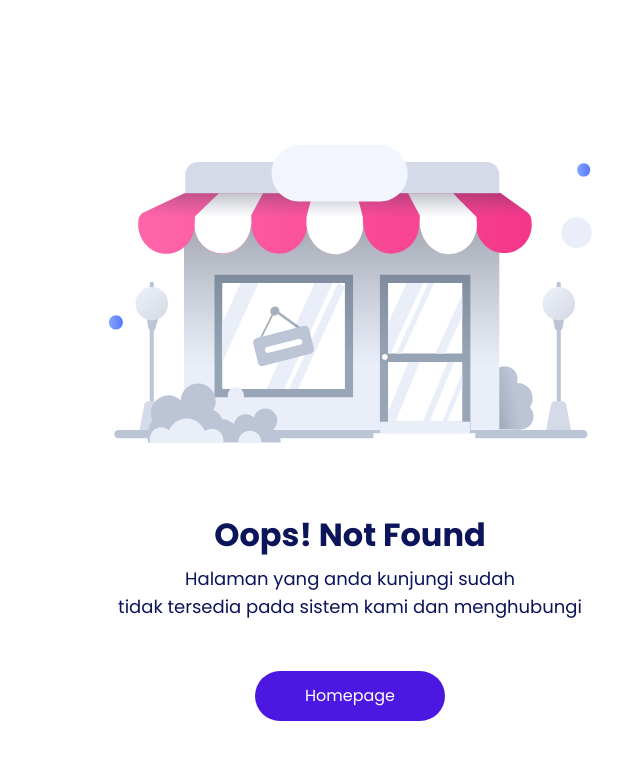
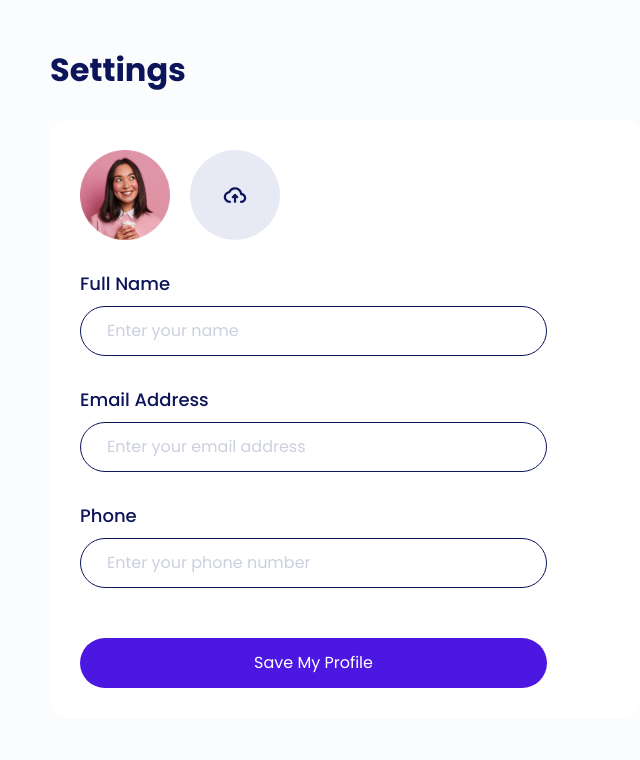
Before and after one commit to yogidelfiandra/egames-voucher-topup, a Next.js app: page /member/edit-profile in a window 1280 px wide. Before the commit this address had no page. Shown: the top 760 px of the page, without its empty margins (290-930 px from the left). Built offline with nearby package versions, Linux system fonts and the light colour scheme.

Commit message:
add edit-profile page

```diff
--- a/pages/_app.tsx
+++ b/pages/_app.tsx
@@ -4,6 +4,7 @@
 import '../styles/checkout.css';
 import '../styles/complete-checkout.css';
 import '../styles/detail.css';
+import '../styles/edit-profile.css';
 import '../styles/homepage.css';
 import '../styles/overview.css';
 import '../styles/sidebar.css';
--- /dev/null
+++ b/pages/member/edit-profile.tsx
@@ -0,0 +1,163 @@
+export default function EditProfile() {
+  return (
+    <section className='edit-profile overflow-auto'>
+      <main className='main-wrapper'>
+        <div className='ps-lg-0'>
+          <h2 className='text-4xl fw-bold color-palette-1 mb-30'>Settings</h2>
+          <div className='bg-card pt-30 ps-30 pe-30 pb-30'>
+            <form action=''>
+              <div className='photo d-flex'>
+                <div className='position-relative me-20'>
+                  <img
+                    src='/img/avatar-1.png'
+                    width='90'
+                    height='90'
+                    className='avatar img-fluid'
+                  />
+                  <div className='avatar-overlay position-absolute top-0 d-flex justify-content-center align-items-center'>
+                    <svg
+                      width='24'
+                      height='24'
+                      viewBox='0 0 24 24'
+                      fill='none'
+                      xmlns='http://www.w3.org/2000/svg'
+                    >
+                      <path
+                        d='M3 6H5H21'
+                        stroke='white'
+                        stroke-width='2'
+                        stroke-linecap='round'
+                        stroke-linejoin='round'
+                      />
+                      <path
+                        d='M8 6V4C8 3.46957 8.21071 2.96086 8.58579 2.58579C8.96086 2.21071 9.46957 2 10 2H14C14.5304 2 15.0391 2.21071 15.4142 2.58579C15.7893 2.96086 16 3.46957 16 4V6M19 6V20C19 20.5304 18.7893 21.0391 18.4142 21.4142C18.0391 21.7893 17.5304 22 17 22H7C6.46957 22 5.96086 21.7893 5.58579 21.4142C5.21071 21.0391 5 20.5304 5 20V6H19Z'
+                        stroke='white'
+                        stroke-width='2'
+                        stroke-linecap='round'
+                        stroke-linejoin='round'
+                      />
+                      <path
+                        d='M14 11V17'
+                        stroke='white'
+                        stroke-width='2'
+                        stroke-linecap='round'
+                        stroke-linejoin='round'
+                      />
+                      <path
+                        d='M10 11V17'
+                        stroke='white'
+                        stroke-width='2'
+                        stroke-linecap='round'
+                        stroke-linejoin='round'
+                      />
+                    </svg>
+                  </div>
+                </div>
+                <div className='image-upload'>
+                  <label htmlFor='avatar'>
+                    <svg
+                      width='90'
+                      height='90'
+                      viewBox='0 0 90 90'
+                      fill='none'
+                      xmlns='http://www.w3.org/2000/svg'
+                    >
+                      <circle cx='45' cy='45' r='45' fill='#E7EAF5' />
+                      <path
+                        fill-rule='evenodd'
+                        clip-rule='evenodd'
+                        d='M45 39.375C42.7981 39.375 40.9679 40.7216 40.3127 42.5332C40.1693 42.9297 39.8162 43.2128 39.398 43.2665C37.4362 43.5183 36 45.1013 36 46.9286C36 48.919 37.7105 50.625 39.9375 50.625C40.5588 50.625 41.0625 51.1287 41.0625 51.75C41.0625 52.3713 40.5588 52.875 39.9375 52.875C36.5726 52.875 33.75 50.2638 33.75 46.9286C33.75 44.0997 35.7853 41.7878 38.4536 41.1547C39.5996 38.7573 42.1173 37.125 45 37.125C48.5711 37.125 51.6055 39.6452 52.1224 43.0137C54.4461 43.4763 56.25 45.4474 56.25 47.8929C56.25 50.6955 53.8807 52.875 51.075 52.875C50.4537 52.875 49.95 52.3713 49.95 51.75C49.95 51.1287 50.4537 50.625 51.075 50.625C52.7428 50.625 54 49.3507 54 47.8929C54 46.435 52.7428 45.1607 51.075 45.1607C50.4537 45.1607 49.95 44.657 49.95 44.0357C49.95 41.5128 47.7862 39.375 45 39.375Z'
+                        fill='#0C145A'
+                      />
+                      <path
+                        fill-rule='evenodd'
+                        clip-rule='evenodd'
+                        d='M45 52.875C44.3787 52.875 43.875 52.3713 43.875 51.75V45C43.875 44.3787 44.3787 43.875 45 43.875C45.6213 43.875 46.125 44.3787 46.125 45V51.75C46.125 52.3713 45.6213 52.875 45 52.875Z'
+                        fill='#0C145A'
+                      />
+                      <path
+                        fill-rule='evenodd'
+                        clip-rule='evenodd'
+                        d='M41.9545 48.0455C41.5152 47.6062 41.5152 46.8938 41.9545 46.4545L44.2045 44.2045C44.6438 43.7652 45.3562 43.7652 45.7955 44.2045C46.2348 44.6438 46.2348 45.3562 45.7955 45.7955L43.5455 48.0455C43.1062 48.4848 42.3938 48.4848 41.9545 48.0455Z'
+                        fill='#0C145A'
+                      />
+                      <path
+                        fill-rule='evenodd'
+                        clip-rule='evenodd'
+                        d='M44.2045 44.2045C44.6438 43.7652 45.3562 43.7652 45.7955 44.2045L48.0455 46.4545C48.4848 46.8938 48.4848 47.6062 48.0455 48.0455C47.6062 48.4848 46.8938 48.4848 46.4545 48.0455L44.2045 45.7955C43.7652 45.3562 43.7652 44.6438 44.2045 44.2045Z'
+                        fill='#0C145A'
+                      />
+                    </svg>
+                  </label>
+                  <input
+                    id='avatar'
+                    type='file'
+                    name='avatar'
+                    accept='image/png, image/jpeg'
+                  />
+                </div>
+              </div>
+              <div className='pt-30'>
+                <label
+                  htmlFor='name'
+                  className='form-label text-lg fw-medium color-palette-1 mb-10'
+                >
+                  Full Name
+                </label>
+                <input
+                  type='text'
+                  className='form-control rounded-pill text-lg'
+                  id='name'
+                  name='name'
+                  aria-describedby='name'
+                  placeholder='Enter your name'
+                />
+              </div>
+              <div className='pt-30'>
+                <label
+                  htmlFor='email'
+                  className='form-label text-lg fw-medium color-palette-1 mb-10'
+                >
+                  Email Address
+                </label>
+                <input
+                  type='email'
+                  className='form-control rounded-pill text-lg'
+                  id='email'
+                  name='email'
+                  aria-describedby='email'
+                  placeholder='Enter your email address'
+                />
+              </div>
+              <div className='pt-30'>
+                <label
+                  htmlFor='phone'
+                  className='form-label text-lg fw-medium color-palette-1 mb-10'
+                >
+                  Phone
+                </label>
+                <input
+                  type='tel'
+                  className='form-control rounded-pill text-lg'
+                  id='phone'
+                  name='phone'
+                  aria-describedby='phone'
+                  placeholder='Enter your phone number'
+                />
+              </div>
+              <div className='button-group d-flex flex-column pt-50'>
+                <button
+                  type='submit'
+                  className='btn btn-save fw-medium text-lg text-white rounded-pill'
+                  role='button'
+                >
+                  Save My Profile
+                </button>
+              </div>
+            </form>
+          </div>
+        </div>
+      </main>
+    </section>
+  );
+}
--- /dev/null
+++ b/styles/edit-profile.css
@@ -0,0 +1,75 @@
+.edit-profile {
+  background-color: #fbfcfd;
+}
+
+.edit-profile main.main-wrapper {
+  margin-left: 340px;
+  height: 100%;
+  margin-right: auto;
+  position: relative;
+  padding: 50px 50px 50px 0px;
+}
+
+.edit-profile .bg-card {
+  background-color: #fff;
+  border-radius: 1rem;
+  max-width: 590px;
+}
+.edit-profile main .avatar-overlay:hover {
+  opacity: 1;
+}
+
+.edit-profile main .avatar-overlay {
+  background-color: rgba(12, 20, 90, 0.7);
+  width: 90px;
+  height: 90px;
+  border-radius: 999px;
+  opacity: 0;
+  transition: all 0.3s linear;
+  cursor: pointer;
+}
+
+.edit-profile .image-upload label {
+  cursor: pointer;
+}
+
+.edit-profile .image-upload input {
+  visibility: hidden;
+  width: 0;
+  height: 0;
+}
+
+.edit-profile input[type='tel'],
+.edit-profile input[type='email'],
+.edit-profile input[type='text'] {
+  border: 1px solid #0c145a;
+  padding: 0.75rem 1.625rem;
+  color: #0c145a;
+  max-width: 467px;
+}
+
+.edit-profile input[type='tel']:focus-within,
+.edit-profile input[type='email']:focus-within,
+.edit-profile input[type='text']:focus-within {
+  color: #0c145a;
+}
+
+.edit-profile input[type='tel']::placeholder,
+.edit-profile input[type='email']::placeholder,
+.edit-profile input[type='text']::placeholder {
+  color: #ccd0dd;
+}
+
+.edit-profile .btn-save {
+  padding: 0.75rem;
+  background-color: #4d17e2;
+  transition: all 0.3s ease-in-out;
+}
+
+.edit-profile .btn-save:hover {
+  background-color: #0c145a;
+}
+
+.edit-profile .button-group {
+  max-width: 467px;
+}
```
